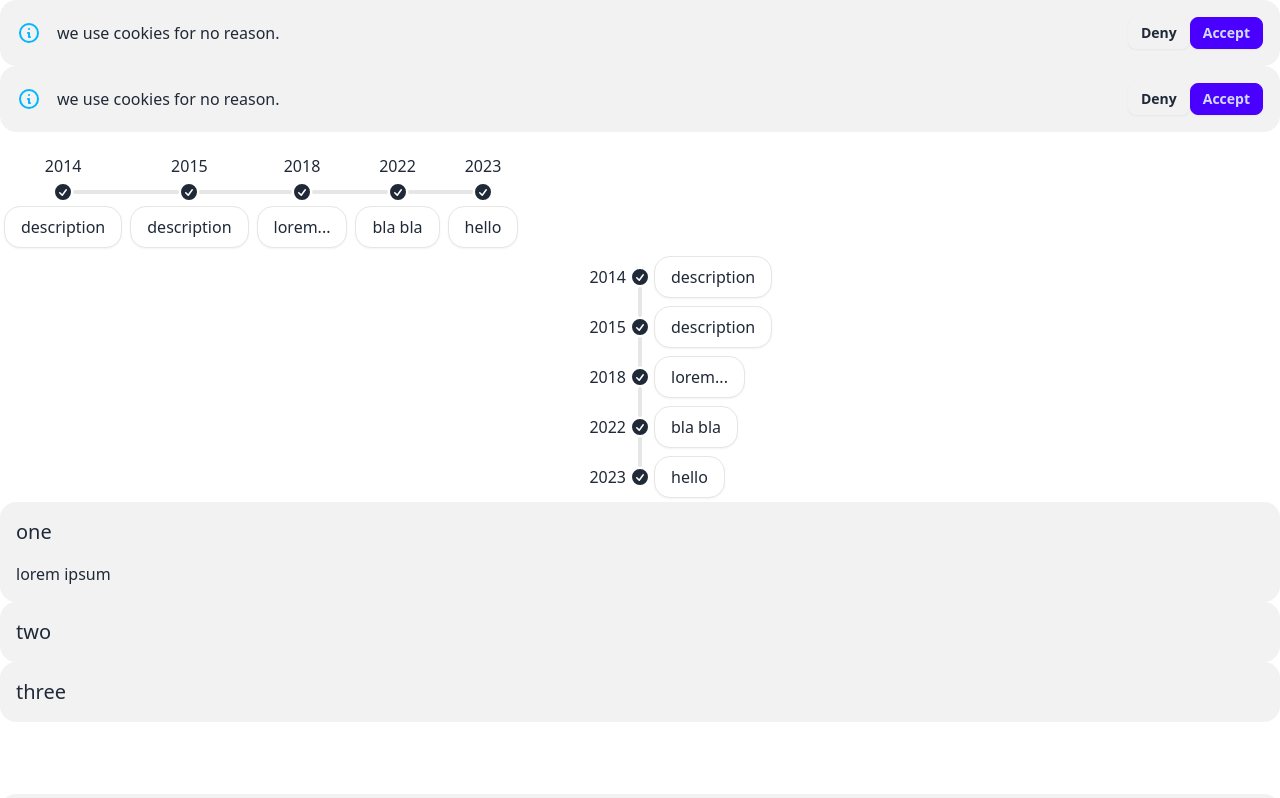
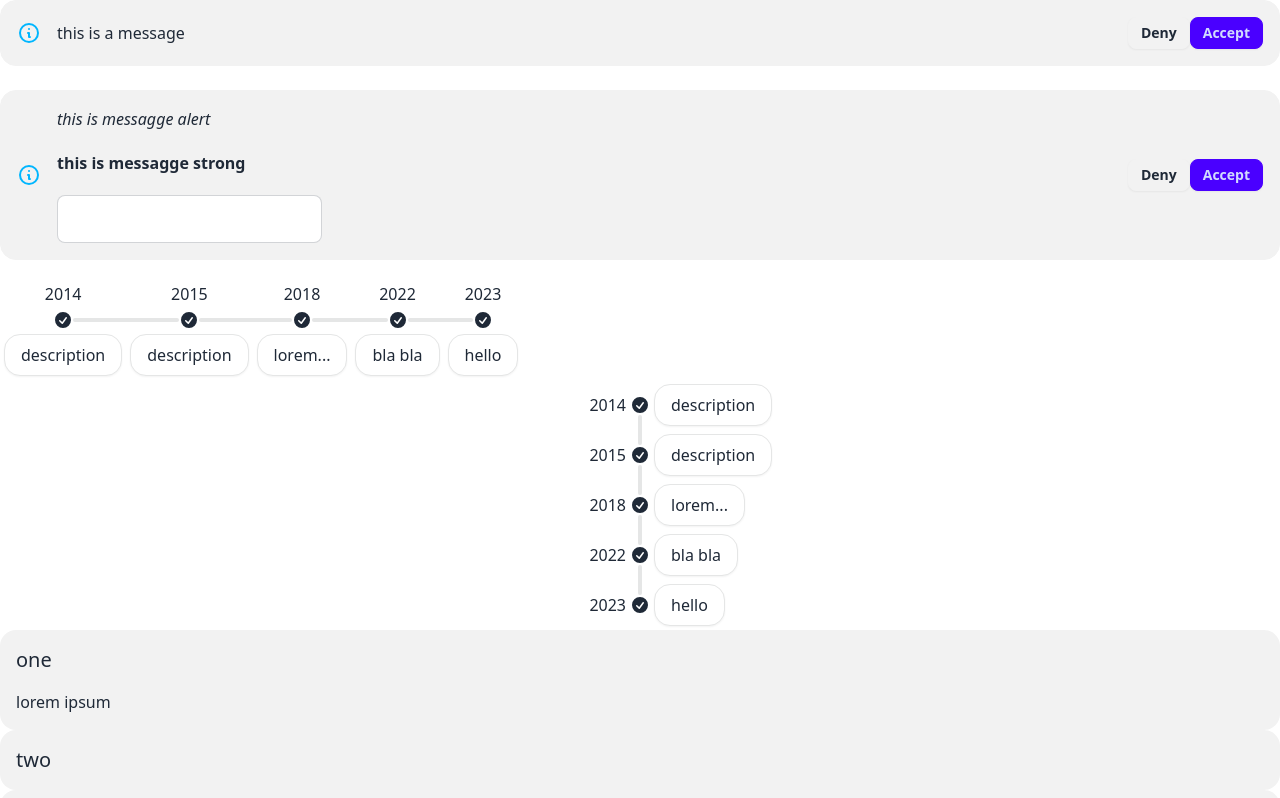
Before and after one commit to andreaborelli/angular17-demo, an Angular app: page / in a window 1280 px wide. Shown: the top 798 px of the page. Built offline with nearby package versions, Linux system fonts and the light colour scheme.

Commit message:
Alert - ngContent

```diff
--- a/src/app/app.component.ts
+++ b/src/app/app.component.ts
@@ -22,16 +22,29 @@ import { AlertComponent } from "./shared/components/alert.component";
 ],
   template: `
 
-  <!-- Alert Component -->
+  <!-- Alert ngContent   -->
 
     <app-alert
       (onCancel)="cancel()"
       (onConfirm)="approve()"
-  />
+    >
+       this is a message
+    </app-alert>
+
+      <br>
+
     <app-alert
       (onCancel)="doSomethingAlert()"
       (onConfirm)="doSomethingElse()"
-  />
+    >
+
+    <div class="flex flex-col gap-5">
+      <em>this is messagge alert</em>
+      <strong>this is messagge strong</strong>
+      <input type="text" class="input input-bordered">
+    </div>
+
+  </app-alert>
 
     <app-timeline [items]="timeLineList"/>
         <!-- [items]="timeLineList" passiamo la proprietà items,
@@ -67,9 +80,6 @@ import { AlertComponent } from "./shared/components/alert.component";
     <app-accordion-item groupName="another" title="three">
       <button class="btn btn-info" (click)="doSomething()">Click Me</button>
       </app-accordion-item>
-
-
-
 
   `,
 
--- a/src/app/shared/components/alert.component.ts
+++ b/src/app/shared/components/alert.component.ts
@@ -7,6 +7,7 @@ import { Component, EventEmitter, Output } from '@angular/core';
   template: `
 
     <div role="alert" class="alert">
+
       <svg
         xmlns="http://www.w3.org/2000/svg"
         fill="none"
@@ -18,12 +19,15 @@ import { Component, EventEmitter, Output } from '@angular/core';
           stroke-width="2"
           d="M13 16h-1v-4h-1m1-4h.01M21 12a9 9 0 11-18 0 9 9 0 0118 0z"></path>
       </svg>
-        <span>we use cookies for no reason.</span>
+
+      <div><ng-content></ng-content></div>
+
       <div>
         <button class="btn btn-sm" (click)="onCancel.emit()">Deny</button>
         <button class="btn btn-sm btn-primary" (click)="onConfirm.emit()">Accept</button>
       </div>
     </div>
+
   `,
   styles: ``
 })
```
Lines whose indentation alone changed are shown as unchanged.
